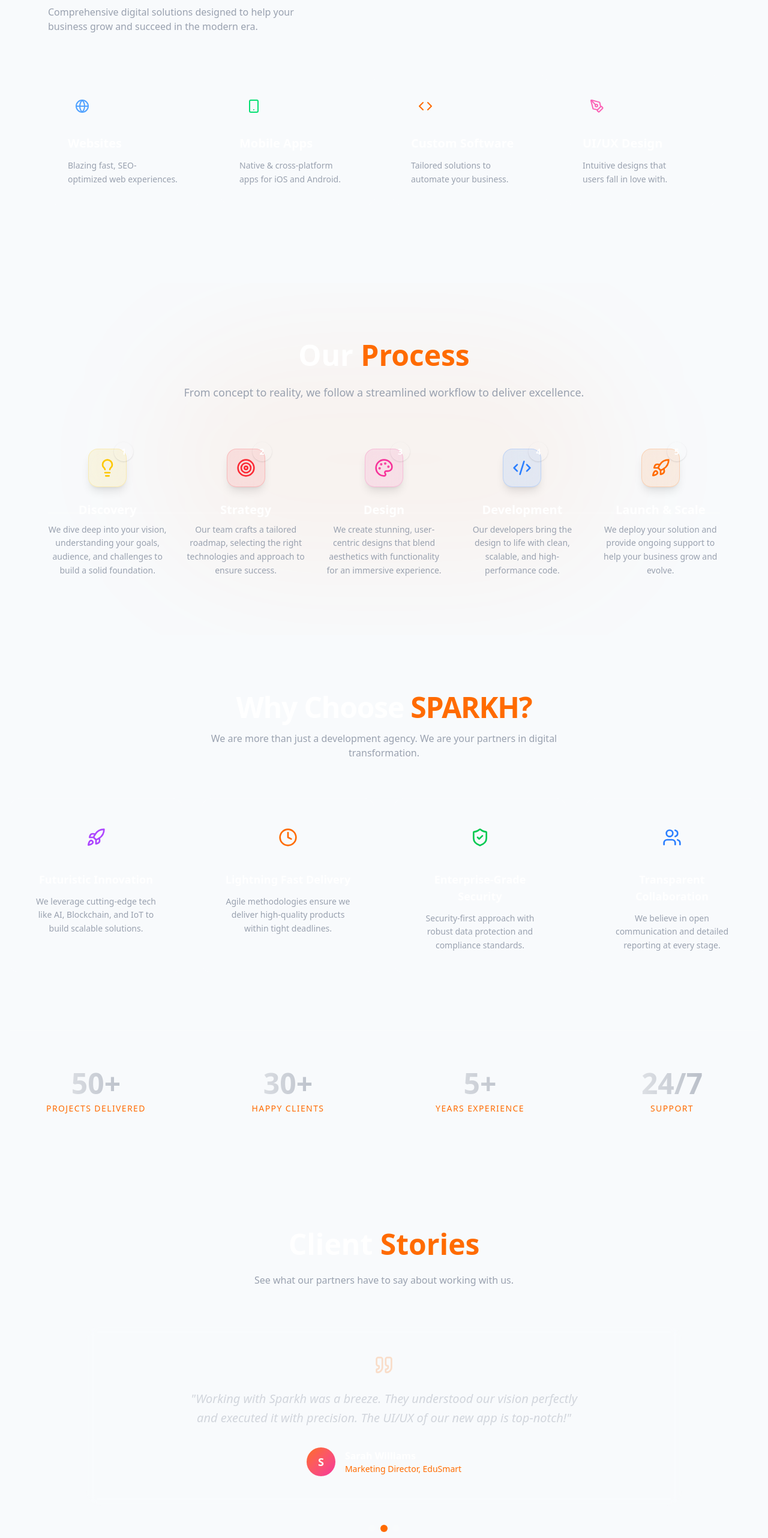
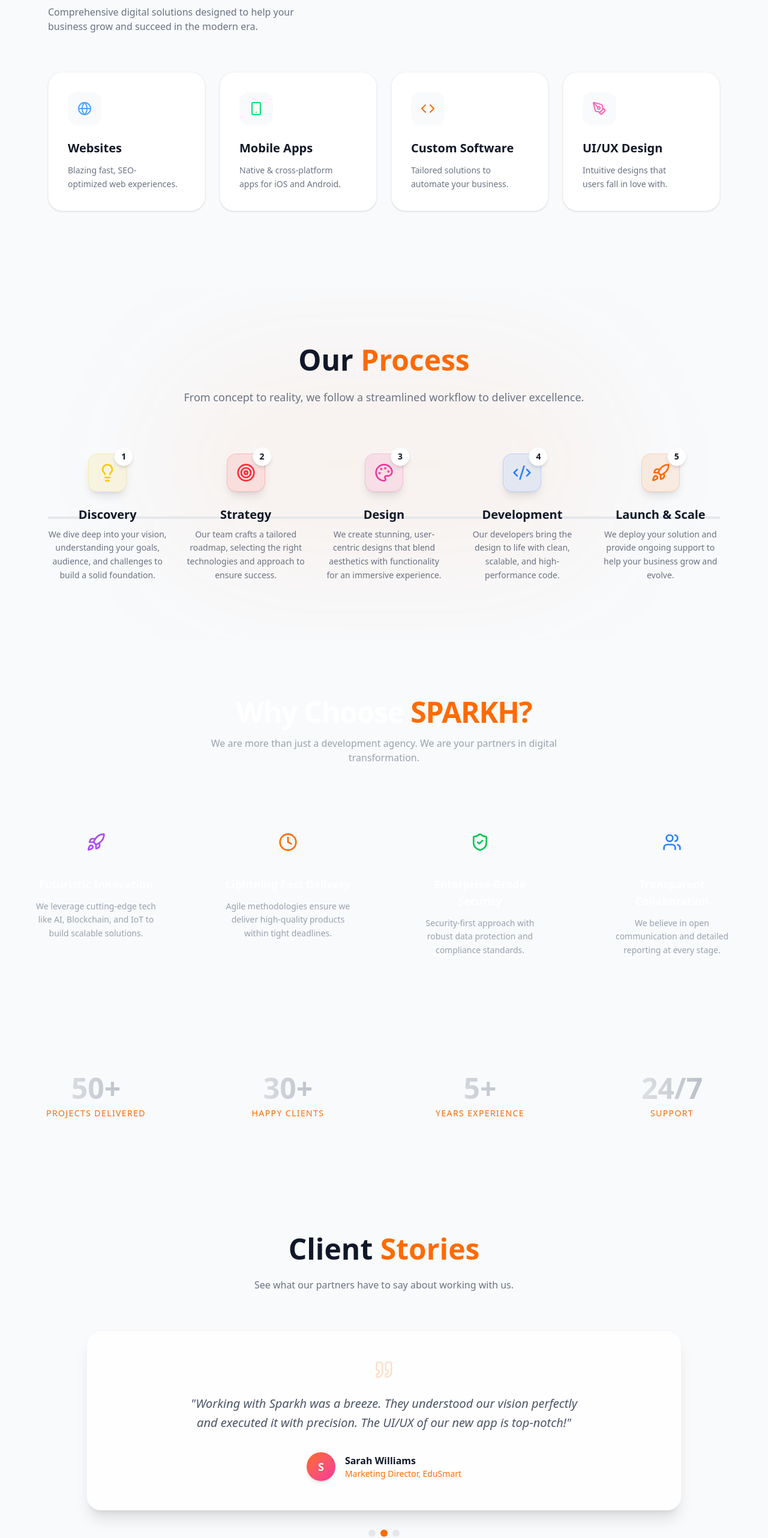
Before and after one commit to manoj-7-max/sparkh-infotech, a Next.js app: page / in a window 1280 px wide. Shown: the part 984-3548 px from the top of the page at 60% size. Built offline with nearby package versions, Linux system fonts and the light colour scheme.

Commit message:
Fix white text visibility issues across all components

```diff
--- a/src/app/page.tsx
+++ b/src/app/page.tsx
@@ -9,7 +9,7 @@ import Footer from '@/components/Footer';
 
 export default function Home() {
   return (
-    <main className="flex min-h-screen flex-col bg-dark-navy text-white overflow-x-hidden">
+    <main className="flex min-h-screen flex-col bg-deep-navy text-slate-800 overflow-x-hidden">
       <Navbar />
       <Hero />
       <Services />
--- a/src/components/CTA.tsx
+++ b/src/components/CTA.tsx
@@ -16,7 +16,7 @@ export default function CTA() {
                     <h2 className="text-4xl md:text-5xl font-bold font-display text-white leading-tight">
                         Ready to <span className="text-electric-orange">Ignite</span> Your Digital Presence?
                     </h2>
-                    <p className="text-xl text-gray-300 max-w-2xl mx-auto">
+                    <p className="text-xl text-gray-200 max-w-2xl mx-auto">
                         Join hundreds of successful businesses who have transformed their ideas into reality with Sparkh Infotech.
                     </p>
 
@@ -32,7 +32,7 @@ export default function CTA() {
 
                         <Link
                             href="/portfolio"
-                            className="px-8 py-4 bg-white/5 border border-white/10 text-white rounded-full font-bold text-lg hover:bg-white/10 transition-all backdrop-blur-sm"
+                            className="px-8 py-4 bg-white/10 border border-white/20 text-white rounded-full font-bold text-lg hover:bg-white/20 transition-all backdrop-blur-sm"
                         >
                             View Our Work
                         </Link>
--- a/src/components/Process.tsx
+++ b/src/components/Process.tsx
@@ -60,7 +60,7 @@ export default function Process() {
                         initial={{ opacity: 0, y: 20 }}
                         whileInView={{ opacity: 1, y: 0 }}
                         transition={{ duration: 0.6 }}
-                        className="text-4xl md:text-5xl font-bold font-display text-white mb-6"
+                        className="text-4xl md:text-5xl font-bold font-display text-gray-900 mb-6"
                     >
                         Our <span className="text-electric-orange">Process</span>
                     </motion.h2>
@@ -68,7 +68,7 @@ export default function Process() {
                         initial={{ opacity: 0, y: 20 }}
                         whileInView={{ opacity: 1, y: 0 }}
                         transition={{ duration: 0.6, delay: 0.2 }}
-                        className="text-gray-400 max-w-2xl mx-auto text-lg"
+                        className="text-gray-500 max-w-2xl mx-auto text-lg"
                     >
                         From concept to reality, we follow a streamlined workflow to deliver excellence.
                     </motion.p>
@@ -76,10 +76,10 @@ export default function Process() {
 
                 <div className="relative">
                     {/* Connecting Line (Desktop) */}
-                    <div className="absolute top-1/2 left-0 w-full h-1 bg-white/10 -translate-y-1/2 hidden lg:block" />
+                    <div className="absolute top-1/2 left-0 w-full h-1 bg-gray-200 -translate-y-1/2 hidden lg:block" />
 
                     {/* Connecting Line (Mobile) */}
-                    <div className="absolute top-0 left-8 w-1 h-full bg-white/10 -translate-x-1/2 lg:hidden" />
+                    <div className="absolute top-0 left-8 w-1 h-full bg-gray-200 -translate-x-1/2 lg:hidden" />
 
                     <div className="grid grid-cols-1 lg:grid-cols-5 gap-12 lg:gap-8">
                         {steps.map((step, index) => (
@@ -93,17 +93,17 @@ export default function Process() {
                                 {/* Step Indicator */}
                                 <div className={`relative z-10 w-16 h-16 rounded-2xl flex items-center justify-center shrink-0 transition-transform duration-300 group-hover:scale-110 ${step.bg} ${step.color} border ${step.border} backdrop-blur-xl shadow-lg`}>
                                     <step.icon size={32} />
-                                    <div className={`absolute -top-3 -right-3 w-8 h-8 rounded-full bg-dark-navy border border-white/10 flex items-center justify-center text-sm font-bold text-white shadow-sm`}>
+                                    <div className={`absolute -top-3 -right-3 w-8 h-8 rounded-full bg-white border border-gray-100 flex items-center justify-center text-sm font-bold text-gray-900 shadow-md`}>
                                         {step.id}
                                     </div>
                                 </div>
 
                                 {/* Content */}
                                 <div className="space-y-2 pt-2">
-                                    <h3 className="text-xl font-bold text-white group-hover:text-electric-orange transition-colors duration-300">
+                                    <h3 className="text-xl font-bold text-gray-900 group-hover:text-electric-orange transition-colors duration-300">
                                         {step.title}
                                     </h3>
-                                    <p className="text-gray-400 text-sm leading-relaxed">
+                                    <p className="text-gray-500 text-sm leading-relaxed">
                                         {step.description}
                                     </p>
                                 </div>
--- a/src/components/Services.tsx
+++ b/src/components/Services.tsx
@@ -36,10 +36,10 @@ export default function Services() {
             <div className="container mx-auto px-4 max-w-6xl">
                 <div className="flex flex-col md:flex-row justify-between items-end mb-16 gap-6">
                     <div>
-                        <h2 className="text-4xl md:text-5xl font-bold font-display text-white mb-4">
+                        <h2 className="text-4xl md:text-5xl font-bold font-display text-gray-900 mb-4">
                             Our <span className="text-electric-orange">Expertise</span>
                         </h2>
-                        <p className="text-gray-400 max-w-md">
+                        <p className="text-gray-500 max-w-md">
                             Comprehensive digital solutions designed to help your business grow and succeed in the modern era.
                         </p>
                     </div>
@@ -53,13 +53,13 @@ export default function Services() {
                             whileInView={{ opacity: 1, y: 0 }}
                             transition={{ delay: index * 0.1, duration: 0.5 }}
                             whileHover={{ y: -5 }}
-                            className="group p-8 rounded-3xl bg-white/[0.02] border border-white/[0.05] hover:bg-white/[0.05] hover:border-white/10 transition-all duration-300"
+                            className="group p-8 rounded-3xl bg-white border border-gray-100 hover:border-electric-orange/30 shadow-sm hover:shadow-xl transition-all duration-300"
                         >
-                            <div className={`mb-6 p-3 rounded-2xl bg-white/5 w-fit ${service.color}`}>
+                            <div className={`mb-6 p-4 rounded-2xl bg-gray-50 w-fit ${service.color}`}>
                                 <service.icon size={24} />
                             </div>
-                            <h3 className="text-xl font-bold text-white mb-3">{service.title}</h3>
-                            <p className="text-sm text-gray-400 leading-relaxed text-balance">
+                            <h3 className="text-xl font-bold text-gray-900 mb-3">{service.title}</h3>
+                            <p className="text-sm text-gray-500 leading-relaxed text-balance">
                                 {service.description}
                             </p>
                         </motion.div>
--- a/src/components/Testimonials.tsx
+++ b/src/components/Testimonials.tsx
@@ -42,10 +42,10 @@ export default function Testimonials() {
         <section className="py-24 bg-dark-navy relative overflow-hidden">
             <div className="container mx-auto px-4 max-w-5xl relative z-10">
                 <div className="text-center mb-16">
-                    <h2 className="text-4xl md:text-5xl font-bold font-display text-white mb-6">
+                    <h2 className="text-4xl md:text-5xl font-bold font-display text-gray-900 mb-6">
                         Client <span className="text-electric-orange">Stories</span>
                     </h2>
-                    <p className="text-gray-400">See what our partners have to say about working with us.</p>
+                    <p className="text-gray-500">See what our partners have to say about working with us.</p>
                 </div>
 
                 <div className="relative h-[400px] md:h-[300px]">
@@ -59,19 +59,19 @@ export default function Testimonials() {
                                 scale: activeIndex === index ? 1 : 0.95
                             }}
                             transition={{ duration: 0.5 }}
-                            className={`absolute inset-0 flex flex-col items-center justify-center p-8 md:p-12 rounded-3xl border border-white/5 bg-white/5 backdrop-blur-sm ${activeIndex !== index ? 'pointer-events-none' : ''}`}
+                            className={`absolute inset-0 flex flex-col items-center justify-center p-8 md:p-12 rounded-3xl border border-gray-100 bg-white/80 backdrop-blur-sm shadow-xl ${activeIndex !== index ? 'pointer-events-none' : ''}`}
                         >
                             <Quote size={48} className="text-electric-orange/20 mb-6" />
-                            <p className="text-lg md:text-xl text-gray-300 text-center italic mb-8 max-w-2xl leading-relaxed">
+                            <p className="text-lg md:text-xl text-gray-600 text-center italic mb-8 max-w-2xl leading-relaxed">
                                 "{testimonial.content}"
                             </p>
                             <div className="flex items-center gap-4">
-                                <div className="w-12 h-12 rounded-full bg-gradient-to-br from-electric-orange to-pink-500 flex items-center justify-center text-white font-bold text-lg">
+                                <div className="w-12 h-12 rounded-full bg-gradient-to-br from-electric-orange to-pink-500 flex items-center justify-center text-white font-bold text-lg shadow-md">
                                     {testimonial.initial}
                                 </div>
                                 <div className="text-left">
-                                    <h4 className="font-bold text-white">{testimonial.name}</h4>
-                                    <p className="text-sm text-electric-orange">{testimonial.role}</p>
+                                    <h4 className="font-bold text-gray-900">{testimonial.name}</h4>
+                                    <p className="text-sm text-electric-orange font-medium">{testimonial.role}</p>
                                 </div>
                             </div>
                         </motion.div>
@@ -84,7 +84,7 @@ export default function Testimonials() {
                         <button
                             key={index}
                             onClick={() => setActiveIndex(index)}
-                            className={`w-3 h-3 rounded-full transition-colors duration-300 ${activeIndex === index ? 'bg-electric-orange' : 'bg-white/10 hover:bg-white/20'}`}
+                            className={`w-3 h-3 rounded-full transition-colors duration-300 ${activeIndex === index ? 'bg-electric-orange' : 'bg-gray-200 hover:bg-gray-300'}`}
                         />
                     ))}
                 </div>
```
